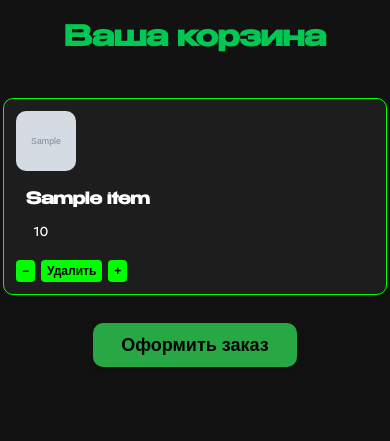
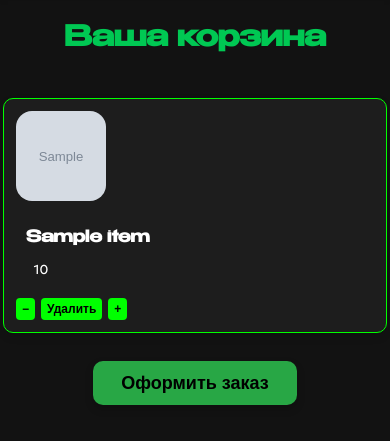
Before and after one commit to sazi48/Website-Application-for-Telegram-Product-Shop, a Flask app: template templates/cart.html in a window 390 px wide. Shown: the part 65-506 px from the top of the page. Run offline with Flask 3, Linux system fonts and the light colour scheme; the template is opened without the code that fills it: most values are stand-ins (such as "Sample title", 1, 10 or a date in 2020); grey boxes marked "Sample" are stand-in pictures.

Commit message:
Поменял cart.html

```diff
--- a/templates/cart.html
+++ b/templates/cart.html
@@ -51,9 +51,9 @@
     }
 
     .cart-item-card img {
-        width: 60px;
-        height: 60px;
-        border-radius: 10px;
+        width: 100px;
+        height: 100px;
+        border-radius: 16px;
         object-fit: cover;
         margin-right: 12px;
     }
@@ -128,6 +128,12 @@
             align-items: flex-start;
         }
 
+        .cart-item-card img {
+            width: 90px;
+            height: 90px;
+            margin-bottom: 8px;
+        }
+
         .cart-item-actions {
             margin-top: 8px;
             justify-content: flex-start;
@@ -139,7 +145,7 @@
     }
 </style>
 
-<!-- JS (оставляем как есть) -->
+<!-- JS и тосты оставлены без изменений -->
 <script>
     function updateOrderButtonVisibility() {
         const orderButton = document.querySelector('.order-button');
```
